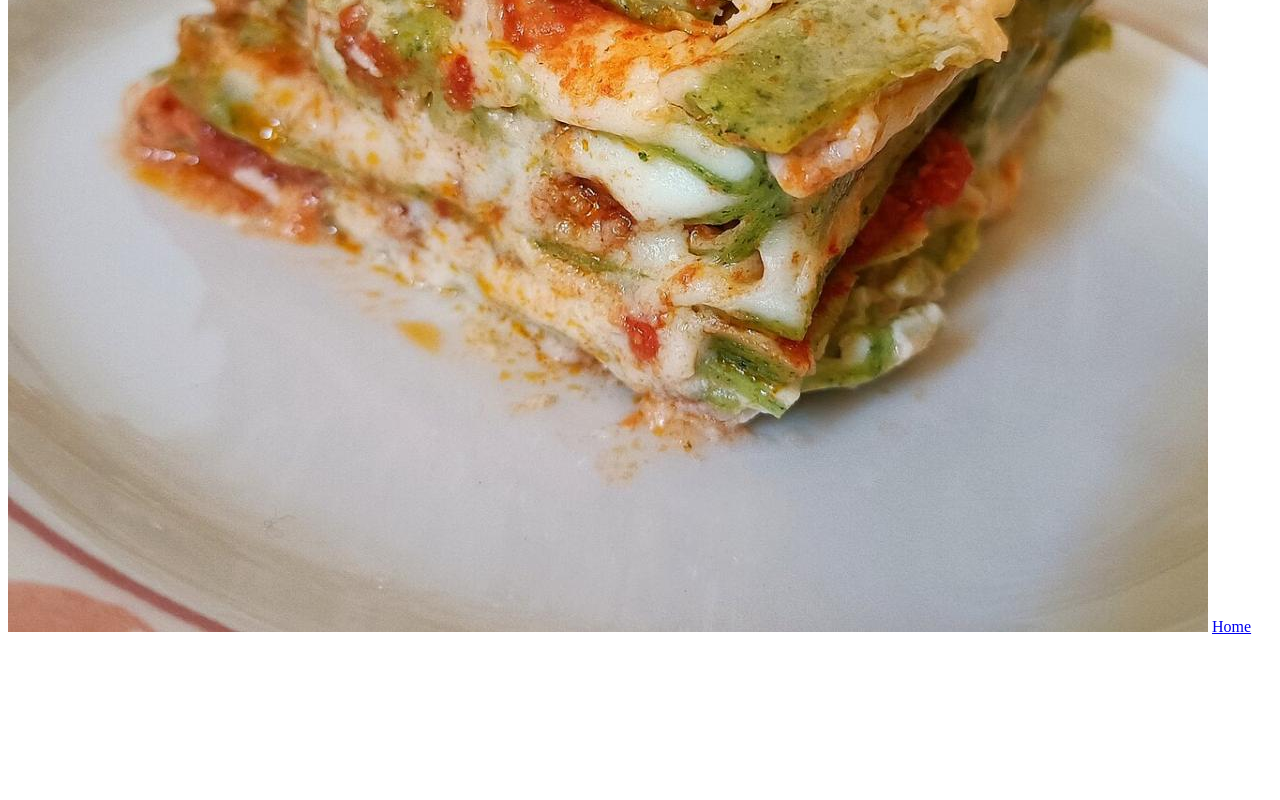
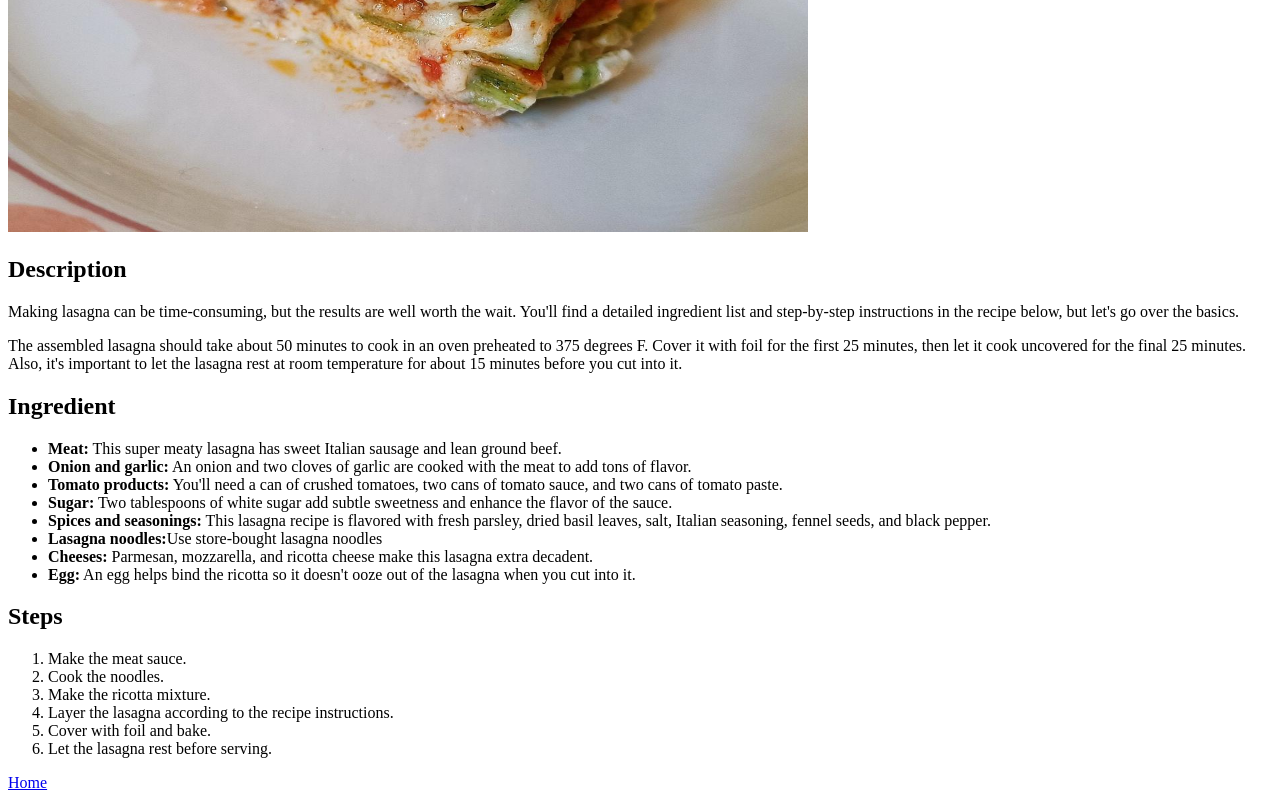
Before and after one commit to CarlosGR98-del/odin-recipes, a plain HTML site: page recipes/lasagna.html in a window 1280 px wide. Shown: the part 348-1148 px from the top of the page. Before the commit the page ends 992 px from the top, so only its background shows below. Drawn offline with Linux system fonts and the light colour scheme.

Commit message:
Finished lasagna recipe

```diff
--- a/recipes/lasagna.html
+++ b/recipes/lasagna.html
@@ -1,14 +1,55 @@
 <!DOCTYPE html>
 <html lang="en">
+
 <head>
     <meta charset="UTF-8">
     <meta name="viewport" content="width=device-width, initial-scale=1.0">
     <title>Lasagna</title>
 </head>
+
 <body>
     <h1>Lasagna</h1>
-    <img src="../images/lasagna.jpeg" alt="Lasagna dish">
+    <img src="../images/lasagna.jpeg" alt="Lasagna dish" height="500" width="800">
+    <p>
+    <h2>Description</h2>
+    Making lasagna can be time-consuming, but the results are well worth the wait. You'll find a detailed ingredient
+    list and step-by-step instructions in the recipe below, but let's go over the basics.
+    <p>The assembled lasagna should take about 50 minutes to cook in an oven preheated to 375 degrees F. Cover it with
+        foil for the first 25 minutes, then let it cook uncovered for the final 25 minutes. Also, it's important to let
+        the lasagna rest at room temperature for about 15 minutes before you cut into it. </p>
+    </p>
 
+    <p>
+    <h2>Ingredient</h2>
+    <ul>
+        <li><strong>Meat:</strong> This super meaty lasagna has sweet Italian sausage and lean ground beef.</li>
+        <li><strong>Onion and garlic:</strong> An onion and two cloves of garlic are cooked with the meat to add tons of
+            flavor.</li>
+        <li><strong>Tomato products:</strong> You'll need a can of crushed tomatoes, two cans of tomato sauce, and two
+            cans of tomato paste.</li>
+        <li><strong>Sugar:</strong> Two tablespoons of white sugar add subtle sweetness and enhance the flavor of the
+            sauce.</li>
+        <li><strong>Spices and seasonings:</strong> This lasagna recipe is flavored with fresh parsley, dried basil
+            leaves, salt, Italian seasoning, fennel seeds, and black pepper.</li>
+        <li><strong>Lasagna noodles:</strong>Use store-bought lasagna noodles</li>
+        <li><strong>Cheeses:</strong> Parmesan, mozzarella, and ricotta cheese make this lasagna extra decadent.</li>
+        <li><strong>Egg:</strong> An egg helps bind the ricotta so it doesn't ooze out of the lasagna when you cut into
+            it.</li>
+    </ul>
+    </p>
+
+    <p>
+    <h2>Steps</h2>
+    <ol>
+        <li>Make the meat sauce.</li>
+        <li>Cook the noodles.</li>
+        <li>Make the ricotta mixture.</li>
+        <li>Layer the lasagna according to the recipe instructions.</li>
+        <li>Cover with foil and bake.</li>
+        <li>Let the lasagna rest before serving.</li>
+    </ol>
+    </p>
     <a href="../index.html">Home</a>
 </body>
+
 </html>
```
Also changed, not shown: recipes/baked-fish.html (deleted, +0 -14 lines), recipes/flatbread.html (deleted, +0 -14 lines), recipes/kale-chips.html (+1 -1 lines), recipes/sweet-potatoes.html (+1 -1 lines), images/baked-fish.jpeg (deleted), images/flatbread.jpg (deleted).
